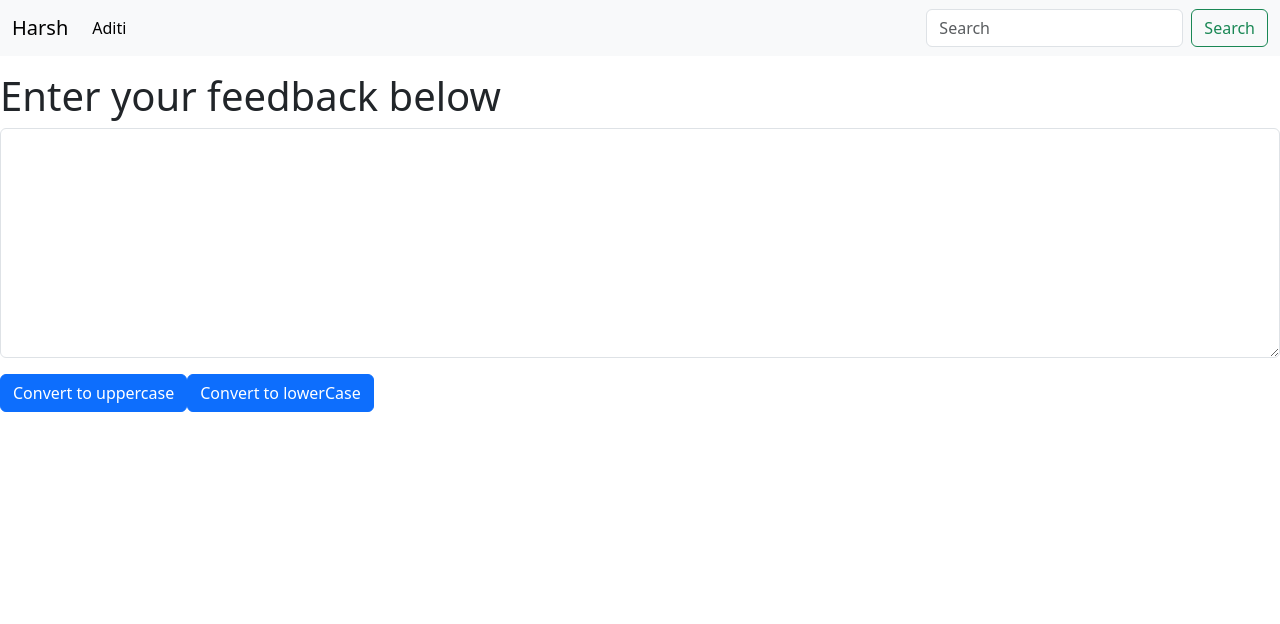
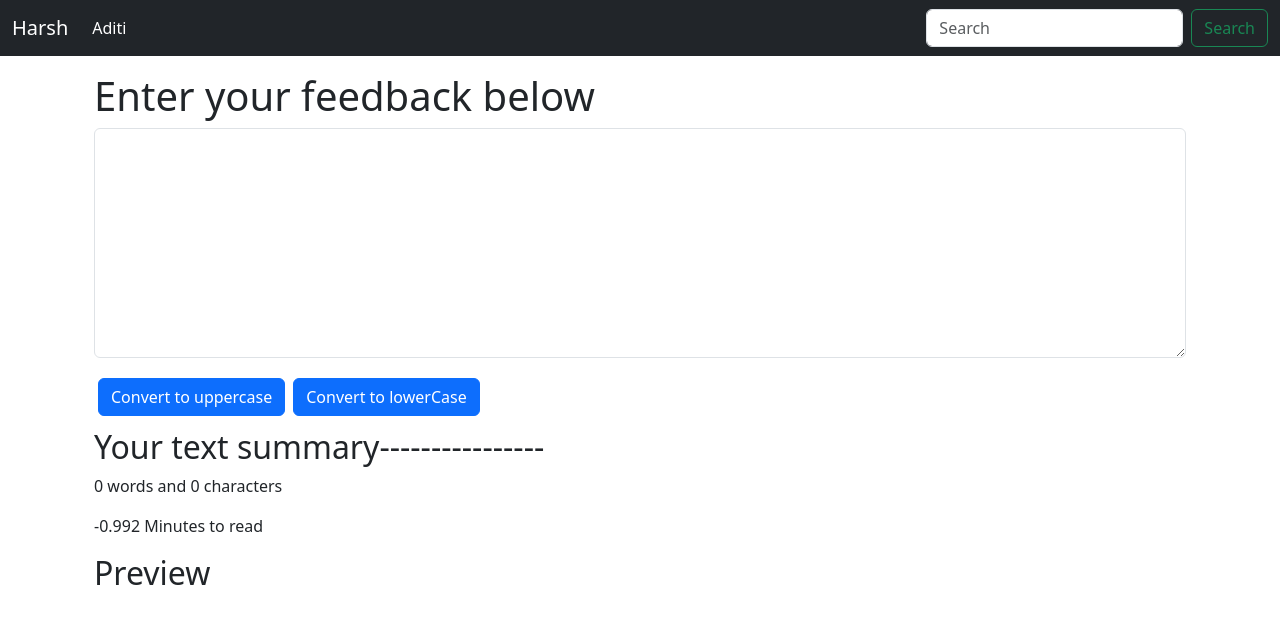
Before and after one commit to harshJyoriya1009/Word-Converter-React, a React (Create React App) app: page / in a window 1280 px wide. Shown: the top 624 px of the page. Built offline with nearby package versions, Linux system fonts and the light colour scheme.

Commit message:
Some new features

```diff
--- a/src/App.js
+++ b/src/App.js
@@ -1,7 +1,6 @@
 import './App.css';
 import Navbar from './components/Navbar';
 import TextForm from './components/TextForm';
-
 
 
 function App() {
@@ -11,7 +10,7 @@
 
 <Navbar title="Harsh" aboutText="Aditi"/>
 
-<div className="conatiner my-3">
+<div className="container my-3">
 <TextForm heading="Enter your feedback below"/>
 </div>
     </>
--- a/src/components/Navbar.js
+++ b/src/components/Navbar.js
@@ -1,38 +1,3 @@
-// import React from 'react'
-// import PropTypes from 'prop-types'
-
-// export default function Navbar(props) {
-//   return (
-//     <>
-//     <nav className="navbar navbar-expand-lg bg-body-tertiary">
-//   <div className="container-fluid">
-//     <a className="navbar-brand" href="/">{props.title}</a>
-//     <button className="navbar-toggler" type="button" data-bs-toggle="collapse" data-bs-target="#navbarSupportedContent" aria-controls="navbarSupportedContent" aria-expanded="false" aria-label="Toggle navigation">
-//       <span className="navbar-toggler-icon"></span>
-//     </button>
-//     <div className="collapse navbar-collapse" id="navbarSupportedContent">
-//       <ul className="navbar-nav me-auto mb-2 mb-lg-0">
-//         <li className="nav-item">
-//           <a className="nav-link active" aria-current="page" href="/">{props.aboutText}</a>
-//         </li>
-
-//       </ul>
-//       <form className="d-flex" role="search">
-//         <input className="form-control me-2" type="search" placeholder="Search" aria-label="Search"/>
-//         <button className="btn btn-outline-success" type="submit">Search</button>
-//       </form>
-//     </div>
-//   </div>
-// </nav></>
-//   )
-// }
-
-// Navbar.propTypes={
-//     title:PropTypes.string,
-//     aboutText: PropTypes.string
-// }
-
-
 import React from 'react';
 import PropTypes from 'prop-types';
 
@@ -40,7 +5,7 @@
 export default function Navbar(props) {
   return (
     <>
-      <nav className="navbar navbar-expand-lg bg-body-tertiary">
+      <nav className="navbar navbar-expand-lg navbar-dark bg-dark">
         <div className="container-fluid">
           <a className="navbar-brand" href="/">{props.title}</a>
           <button className="navbar-toggler" type="button" data-bs-toggle="collapse" data-bs-target="#navbarSupportedContent" aria-controls="navbarSupportedContent" aria-expanded="false" aria-label="Toggle navigation">
--- a/src/components/TextForm.js
+++ b/src/components/TextForm.js
@@ -15,18 +15,32 @@
         let nextText=text.toLowerCase()
         setText(nextText);
     }
+
+    // const clearText=()=>{
+    //     let nextText=text.clear(setText)-----------------------------------------------------------------------
+    //     setText(nextText);
+    // }
     const [text, setText] = useState("");
   return (
-    <div>
+    <>
+    <div className="container">
         <h1>{props.heading}</h1>
     <div>
         <div className="mb-3">
      <textarea className="form-control" value={text} onChange={handleOnChange}  id="myBox" rows="9"></textarea>
    </div>
-  <button className="btn btn-primary" onClick={handleUpClick}>Convert to uppercase</button>
-  <button className="btn btn-primary" onClick={handleDnClick}>Convert to lowerCase</button>
+  <button className="btn btn-primary mx-1" onClick={handleUpClick}>Convert to uppercase</button>
+  <button className="btn btn-primary mx-1 my-1" onClick={handleDnClick}>Convert to lowerCase</button>
+  {/* <button className="btn btn-primary" onClick={clearText}>Clear</button> */}
    </div>
    </div>
-
+   <div className="container my-2">
+    <h2>Your text summary----------------</h2>
+    <p>{text.split(" ").length-1} words and {text.length} characters</p>
+    <p>{0.008 * text.split(" ").length-1} Minutes to read</p>
+    <h2>Preview</h2>
+    <p>{text}</p>
+   </div>
+   </>
   )
 }
```
